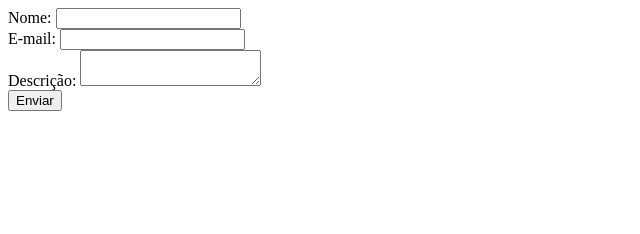
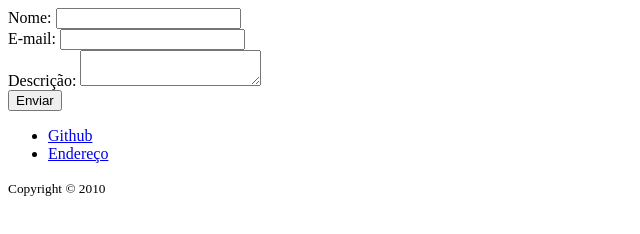
Before and after one commit to CaioEdu14/exercicio-1e2-semana2, a plain HTML site: page semana2/exer5e6.html in a window 1280 px wide. Shown: the whole page, without its empty margins (0-640 px from the left). Drawn offline with Linux system fonts and the light colour scheme.

Commit message:
exercicio 5 e 6

```diff
--- a/semana2/exer5.html
+++ b/semana2/exer5e6.html
@@ -23,4 +23,18 @@
     </form>
     <button>Enviar</button>
   </body>
+  <footer>
+    <nav>
+      <ul>
+        <li><a href="https://github.com/CaioEdu14">Github</a></li>
+        <li>
+          <a
+            href="https://www.google.com.br/maps/place/R.+Domingos+Caldas+Barbosa,+1599+-+Areias,+São+José+-+SC,+88113-780/@-27.5516102,-48.6288651,15z/data=!4m5!3m4!1s0x9527497af629ab6d:0x43ff364cc1f87dc6!8m2!3d-27.5546217!4d-48.6305673"
+            >Endereço</a
+          >
+        </li>
+      </ul>
+    </nav>
+    <small>Copyright © 2010 </small>
+  </footer>
 </html>
```
